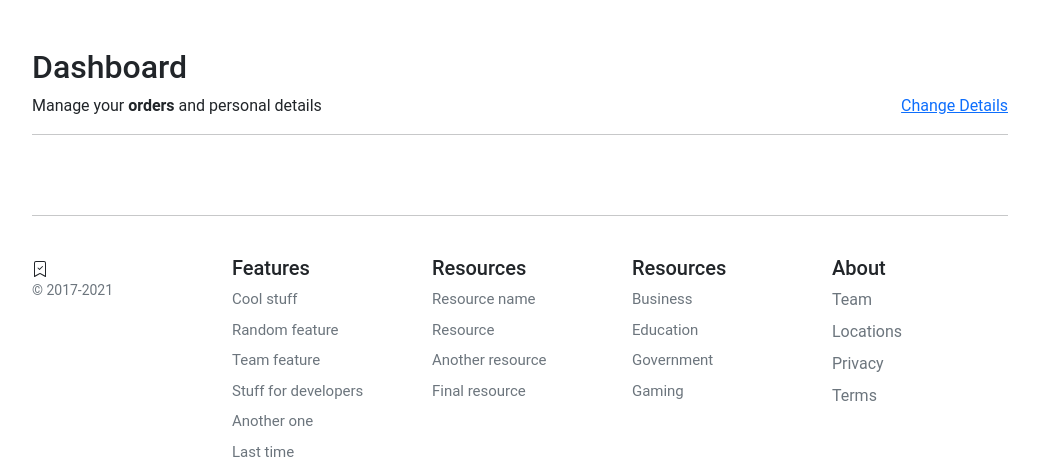
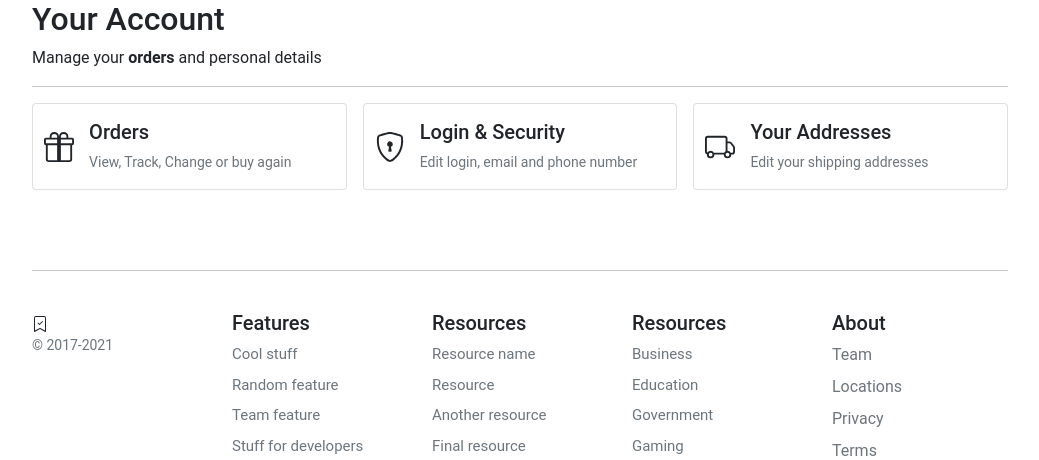
Before and after one commit to SaadEssam/Extra_Store, a Django app: page /account/dashboard/ in a window 1280 px wide. Shown: the part 94-554 px from the top of the page, without its empty margins (120-1159 px from the left). Run offline with Django 4.2, Linux system fonts and the light colour scheme; a user stored in the database is signed in; data that the repository does not hold is empty.

Commit message:
Changes Dashboard UI

```diff
--- a/templates/account/dashboard/dashboard.html
+++ b/templates/account/dashboard/dashboard.html
@@ -1,97 +1,79 @@
-{% extends '../../base.html' %}
+{% extends "../sub_base.html" %}
 {% block title %}Dashboard{% endblock %}
-{% block content %}
 
-<main class="pt-5">
-  <div class="container" style="max-width: 1000px">
-    <div class="col-12">
-      <h1 class="h2">Dashboard</h1>
-    </div>
-    <div class="col-12 d-flex justify-content-between">
-      <div>Manage your <b>orders</b> and personal details</div>
-      <div><a href="{% url 'account:edit_details' %}">Change Details</a></div>
-    </div>
-    <hr />
+{% block sub_content %}
+
+  <div class="col-12">
+    <h1 class="h2">Your Account</h1>
   </div>
-  <div class="container" style="max-width: 1000px">
-    {% for order in orders %}
-    <div class="row g-3">
-      <div class="col-12 bg-light p-3 d-flex justify-content-between">
-        <div class="d-flex d-flex-inline">
-          <div class="pe-3">{{ order.created }}</div>
-          <div class="dropdown">
-            <a
-              class="text-reset text-decoration-none dropdown-toggle"
-              href="#"
-              role="link"
-              id="dropdownLink"
-              data-bs-toggle="dropdown"
-              aria-expanded="false"
-            >
-              Dispacted to
-              <svg
-                xmlns="http://www.w3.org/2000/svg"
-                width="12"
-                height="12"
-                fill="currentColor"
-                class="bi bi-chevron-down"
-                viewBox="0 0 16 16"
-              >
-                <path
-                  fill-rule="evenodd"
-                  d="M1.646 4.646a.5.5 0 0 1 .708 0L8 10.293l5.646-5.647a.5.5 0 0 1 .708.708l-6 6a.5.5 0 0 1-.708 0l-6-6a.5.5 0 0 1 0-.708z"
-                />
-              </svg>
-            </a>
+  <div class="col-12 d-flex justify-content-between">
+    <div>Manage your <b>orders</b> and personal details</div>
+    {% comment %} <div><a href="{% url "account:edit_details" %}">Change Details</a></div> {% endcomment %}
+  </div>
+  <hr />
 
-            <ul class="dropdown-menu" aria-labelledby="dropdownLink">
-              <li class="item small">{{order.full_name}}</li>
-              <li class="item small">{{order.address1}}</li>
-              <li class="item small">{{order.address2}}</li>
-              <li class="item small">{{order.post_code}}</li>
-            </ul>
+  <div class="row row-cols-1 row-cols-sm-2 row-cols-md-3 g-3">
+    <div class="col">
+      <a href="#" class="text-reset text-decoration-none" role="button" style="max-width: 540px;">
+      <div class="card mb-3">
+        <div class="row g-0">
+          <div class="col-2 position-relative">
+            <svg class="position-absolute top-50 start-50 translate-middle" xmlns="http://www.w3.org/2000/svg" width="30" height="30" fill="currentColor" class="bi bi-gift"
+              viewBox="0 0 16 16">
+              <path
+                d="M3 2.5a2.5 2.5 0 0 1 5 0 2.5 2.5 0 0 1 5 0v.006c0 .07 0 .27-.038.494H15a1 1 0 0 1 1 1v2a1 1 0 0 1-1 1v7.5a1.5 1.5 0 0 1-1.5 1.5h-11A1.5 1.5 0 0 1 1 14.5V7a1 1 0 0 1-1-1V4a1 1 0 0 1 1-1h2.038A2.968 2.968 0 0 1 3 2.506V2.5zm1.068.5H7v-.5a1.5 1.5 0 1 0-3 0c0 .085.002.274.045.43a.522.522 0 0 0 .023.07zM9 3h2.932a.56.56 0 0 0 .023-.07c.043-.156.045-.345.045-.43a1.5 1.5 0 0 0-3 0V3zM1 4v2h6V4H1zm8 0v2h6V4H9zm5 3H9v8h4.5a.5.5 0 0 0 .5-.5V7zm-7 8V7H2v7.5a.5.5 0 0 0 .5.5H7z" />
+            </svg>
           </div>
-        </div>
-        <div class="text-end">
-          Total paid: <span class="fw-bold">£{{ order.total_paid }}</span>
-        </div>
-      </div>
-      <div class="col-md-5 col-lg-4 order-md-last p-0 order-3">
-        <div class="d-grid gap-2">
-          <button class="btn btn-warning" type="button">
-            Problem with order
-          </button>
-          <button class="btn btn-light" type="button">Leave a review</button>
-        </div>
-      </div>
-
-      <div class="col-md-7 col-lg-8 p-0">
-        {% for item in order.items.all %}
-        <div class="card mb-3 border-0">
-          <div class="row g-0">
-            <div class="col-md-2 d-none d-md-block">
-              <img
-                class="img-fluid"
-                style="width: 90px"
-                src="{{item.product.image.url}}"
-              />
-            </div>
-            <div class="col-md-10">
-              <div class="card-body p-1">
-                <a
-                  class="text-decoration-none"
-                  href="{{ item.product.get_absolute_url }}"
-                >
-                  <p class="card-text small">{{item.product|title}}</p>
-                </a>
-              </div>
+          <div class="col-10">
+            <div class="card-body ps-0 ps-md-1">
+              <h1 class="h5">Orders</h1>
+              <p class="card-text small text-muted">View, Track, Change or buy again</p>
             </div>
           </div>
         </div>
-        {% endfor %}
       </div>
+      </a>
     </div>
-    {% endfor %}
+    <div class="col">
+      <a href="{% url "account:edit_details" %}" class="text-reset text-decoration-none" role="button" style="max-width: 540px;">
+      <div class="card mb-3">
+        <div class="row g-0">
+          <div class="col-2 position-relative">
+            <svg class="position-absolute top-50 start-50 translate-middle" xmlns="http://www.w3.org/2000/svg" width="30" height="30" fill="currentColor" class="bi bi-shield-lock" viewBox="0 0 16 16">
+              <path d="M5.338 1.59a61.44 61.44 0 0 0-2.837.856.481.481 0 0 0-.328.39c-.554 4.157.726 7.19 2.253 9.188a10.725 10.725 0 0 0 2.287 2.233c.346.244.652.42.893.533.12.057.218.095.293.118a.55.55 0 0 0 .101.025.615.615 0 0 0 .1-.025c.076-.023.174-.061.294-.118.24-.113.547-.29.893-.533a10.726 10.726 0 0 0 2.287-2.233c1.527-1.997 2.807-5.031 2.253-9.188a.48.48 0 0 0-.328-.39c-.651-.213-1.75-.56-2.837-.855C9.552 1.29 8.531 1.067 8 1.067c-.53 0-1.552.223-2.662.524zM5.072.56C6.157.265 7.31 0 8 0s1.843.265 2.928.56c1.11.3 2.229.655 2.887.87a1.54 1.54 0 0 1 1.044 1.262c.596 4.477-.787 7.795-2.465 9.99a11.775 11.775 0 0 1-2.517 2.453 7.159 7.159 0 0 1-1.048.625c-.28.132-.581.24-.829.24s-.548-.108-.829-.24a7.158 7.158 0 0 1-1.048-.625 11.777 11.777 0 0 1-2.517-2.453C1.928 10.487.545 7.169 1.141 2.692A1.54 1.54 0 0 1 2.185 1.43 62.456 62.456 0 0 1 5.072.56z"/>
+              <path d="M9.5 6.5a1.5 1.5 0 0 1-1 1.415l.385 1.99a.5.5 0 0 1-.491.595h-.788a.5.5 0 0 1-.49-.595l.384-1.99a1.5 1.5 0 1 1 2-1.415z"/>
+            </svg>
+          </div>
+          <div class="col-10">
+            <div class="card-body ps-0 ps-md-1">
+              <h1 class="h5">Login & Security</h1>
+              <p class="card-text small text-muted">Edit login, email and phone number</p>
+            </div>
+          </div>
+        </div>
+      </div>
+      </a>
+    </div>
+    <div class="col">
+      <a href="#" class="text-reset text-decoration-none" role="button" style="max-width: 540px;">
+      <div class="card mb-3">
+        <div class="row g-0">
+          <div class="col-2 position-relative">
+            <svg class="position-absolute top-50 start-50 translate-middle" xmlns="http://www.w3.org/2000/svg" width="30" height="30" fill="currentColor" class="bi bi-truck" viewBox="0 0 16 16">
+              <path d="M0 3.5A1.5 1.5 0 0 1 1.5 2h9A1.5 1.5 0 0 1 12 3.5V5h1.02a1.5 1.5 0 0 1 1.17.563l1.481 1.85a1.5 1.5 0 0 1 .329.938V10.5a1.5 1.5 0 0 1-1.5 1.5H14a2 2 0 1 1-4 0H5a2 2 0 1 1-3.998-.085A1.5 1.5 0 0 1 0 10.5v-7zm1.294 7.456A1.999 1.999 0 0 1 4.732 11h5.536a2.01 2.01 0 0 1 .732-.732V3.5a.5.5 0 0 0-.5-.5h-9a.5.5 0 0 0-.5.5v7a.5.5 0 0 0 .294.456zM12 10a2 2 0 0 1 1.732 1h.768a.5.5 0 0 0 .5-.5V8.35a.5.5 0 0 0-.11-.312l-1.48-1.85A.5.5 0 0 0 13.02 6H12v4zm-9 1a1 1 0 1 0 0 2 1 1 0 0 0 0-2zm9 0a1 1 0 1 0 0 2 1 1 0 0 0 0-2z"/>
+            </svg>
+          </div>
+          <div class="col-10">
+            <div class="card-body ps-0 ps-md-1">
+              <h1 class="h5">Your Addresses</h1>
+              <p class="card-text small text-muted">Edit your shipping addresses</p>
+            </div>
+          </div>
+        </div>
+      </div>
+      </a>
+    </div>
+
   </div>
-</main>
+
 {% endblock %}
--- a/templates/account/sub_base.html
+++ b/templates/account/sub_base.html
@@ -3,9 +3,9 @@
 {% block stylesheet %}{% static 'account/css/account.css' %}{% endblock %}
 
 {% block content %}
-<div class="container-fluid">
+<div class="container">
   <div class="login d-flex align-items-center">
-    <div class="col-12 col-lg-4 mx-auto">
+    <div class="col-12 col-md-12 col-lg-12 mx-auto">
       {% block sub_content %}{% endblock %}
     </div>
   </div>
```
